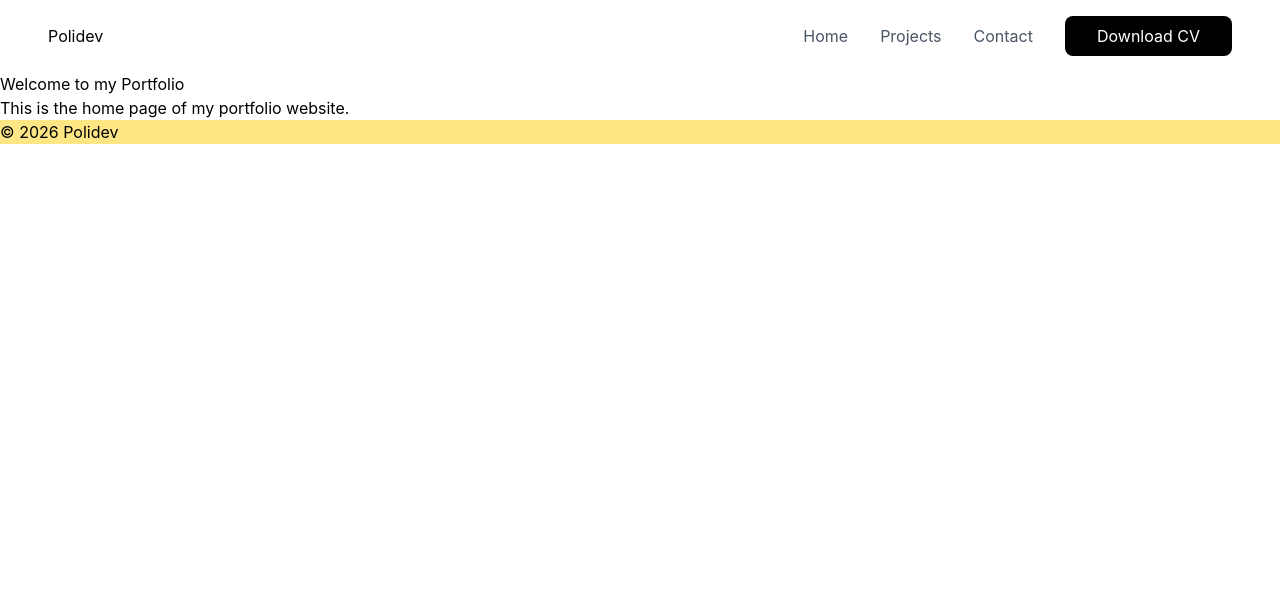
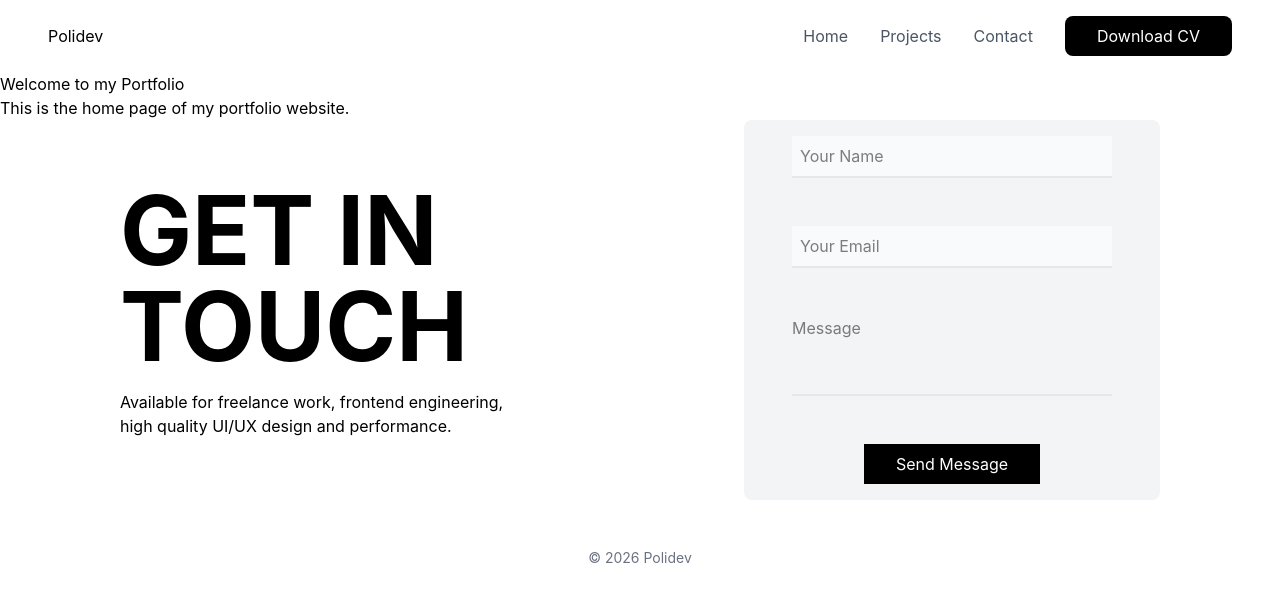
Before and after one commit to polidev/portfolio, a React app: page / in a window 1280 px wide. Shown: the top 602 px of the page. Built offline with nearby package versions, Linux system fonts and the light colour scheme; the HTML template or start-up script is replaced by a standard one.

Commit message:
add: footer basic structure

```diff
--- a/src/components/layout/footer/footer.css
+++ b/src/components/layout/footer/footer.css
@@ -2,6 +2,42 @@
 
 @layer components {
   .footer {
-    @apply bg-amber-200;
+    @apply px-2;
+  }
+
+  .contact-section {
+    @apply mb-12 px-2 flex justify-around items-center;
+  }
+
+  .contact-section_left {
+    @apply min-w-1/4 max-w-1/3 flex flex-wrap;
+
+    & h2 {
+      @apply text-8xl font-bold mb-4;
+    }
+  }
+
+  .contact-section_right {
+    @apply min-w-1/4 max-w-1/3 justify-center items-center flex;
+
+    & form {
+      @apply w-2xl h-full px-12 py-4 flex flex-col gap-12 rounded-lg bg-gray-100;
+
+      & input {
+        @apply border-b-2 border-gray-200 p-2 focus:outline-none bg-gray-50;
+      }
+
+      & textarea {
+        @apply h-20 border-b-2 border-gray-200 focus:outline-none resize-none;
+      }
+
+      & button {
+        @apply m-auto px-8 py-2 bg-black text-white;
+      }
+    }
+  }
+
+  .copyright {
+    @apply text-center text-sm text-gray-500;
   }
 }
--- a/src/components/layout/footer/footer.tsx
+++ b/src/components/layout/footer/footer.tsx
@@ -3,11 +3,25 @@ import "./footer.css";
 export default function Footer() {
   return (
     <footer className="footer">
-      <section>
-        <div></div>
-        <div></div>
+      <section className="contact-section">
+        <div className="contact-section_left">
+          <h2>GET IN TOUCH</h2>
+          <p>
+            Available for freelance work, frontend engineering, high quality
+            UI/UX design and performance.
+          </p>
+        </div>
+
+        <div className="contact-section_right">
+          <form action="">
+            <input type="text" placeholder="Your Name" required />
+            <input type="email" placeholder="Your Email" required />
+            <textarea placeholder="Message" required></textarea>
+            <button type="submit">Send Message</button>
+          </form>
+        </div>
       </section>
-      <p>&copy; 2026 Polidev</p>
+      <p className="copyright">&copy; 2026 Polidev</p>
     </footer>
   );
 }
```
